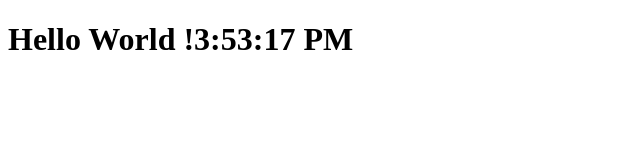
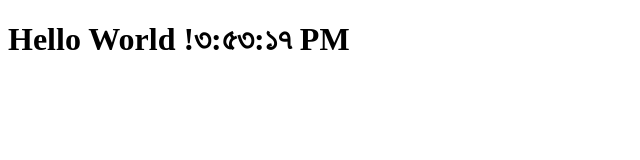
Before and after one commit to SOUROVSARKERTEC12/React, a React (Create React App) app: page / in a window 1280 px wide. Shown: the top 160 px of the page, without its empty margins (0-640 px from the left). Built offline with nearby package versions, Linux system fonts and the light colour scheme.

Commit message:
React components

```diff
--- a/src/index.js
+++ b/src/index.js
@@ -1,30 +1,15 @@
 import React from 'react';
 import ReactDOM from 'react-dom';
-// import App from './App'
-// import reportWebVitals from './reportWebVitals';
-//
-// const root = ReactDOM.createRoot(document.getElementById('root'));
-// root.render(
-//   <React.StrictMode>
-//     <App />
-//   </React.StrictMode>
-// );
-//
-// // If you want to start measuring performance in your app, pass a function
-// // to log results (for example: reportWebVitals(console.log))
-// // or send to an analytics endpoint. Learn more: https://bit.ly/CRA-vitals
-// reportWebVitals();
 
-//const element = React.createElement('h1',null,'Hello, World!')
-class Clock {
-    print() {
+class Clock extends React.Component{
+    render() {
         return (
             <h1 className='heading'>
-                <span className='text'> Hello World !{new Date().toLocaleTimeString()}</span>
+                <span className='text'> Hello World !{new Date().toLocaleTimeString(this.props.locale)}</span>
             </h1>
         );
     }
 }
 
-const ClockCompoent = new Clock();
-ReactDOM.render(ClockCompoent.print(),document.getElementById('root'))
+
+ReactDOM.render(<Clock locale="bn-BD"/>,document.getElementById('root'))
```
